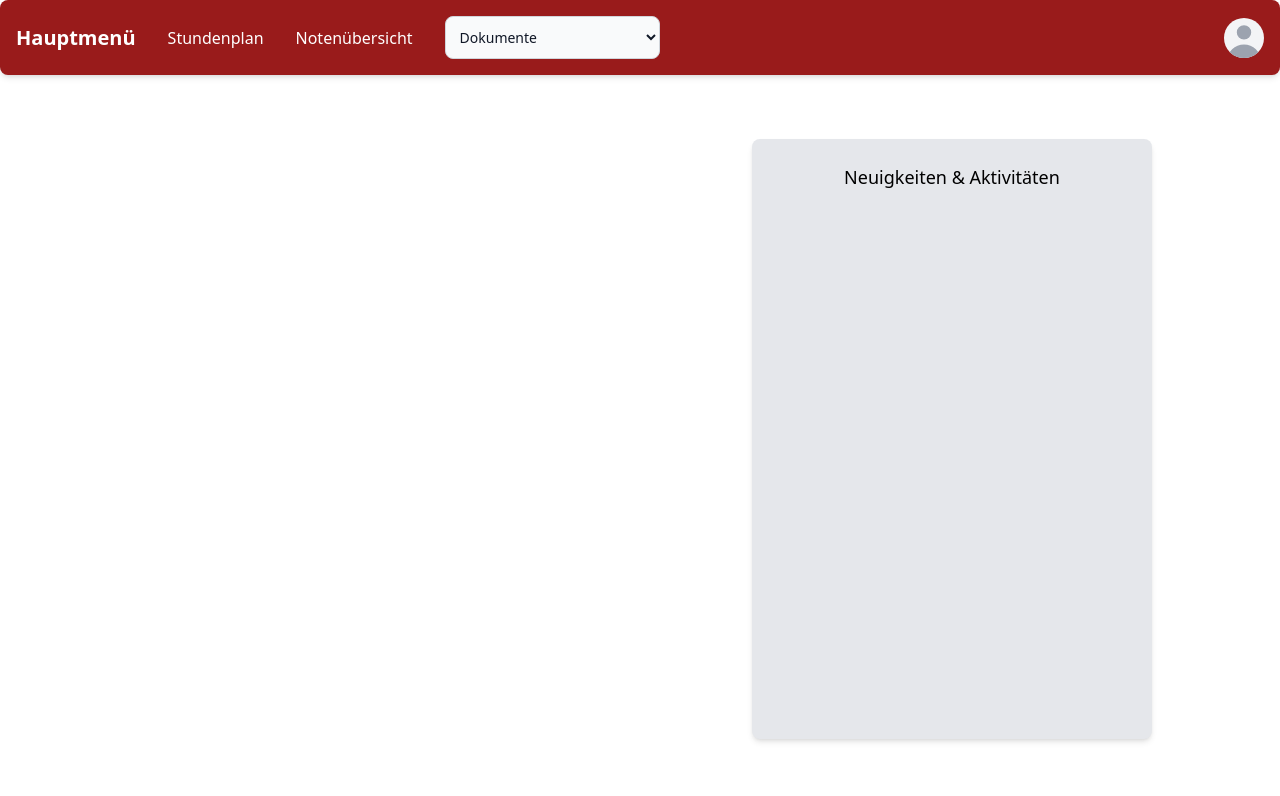
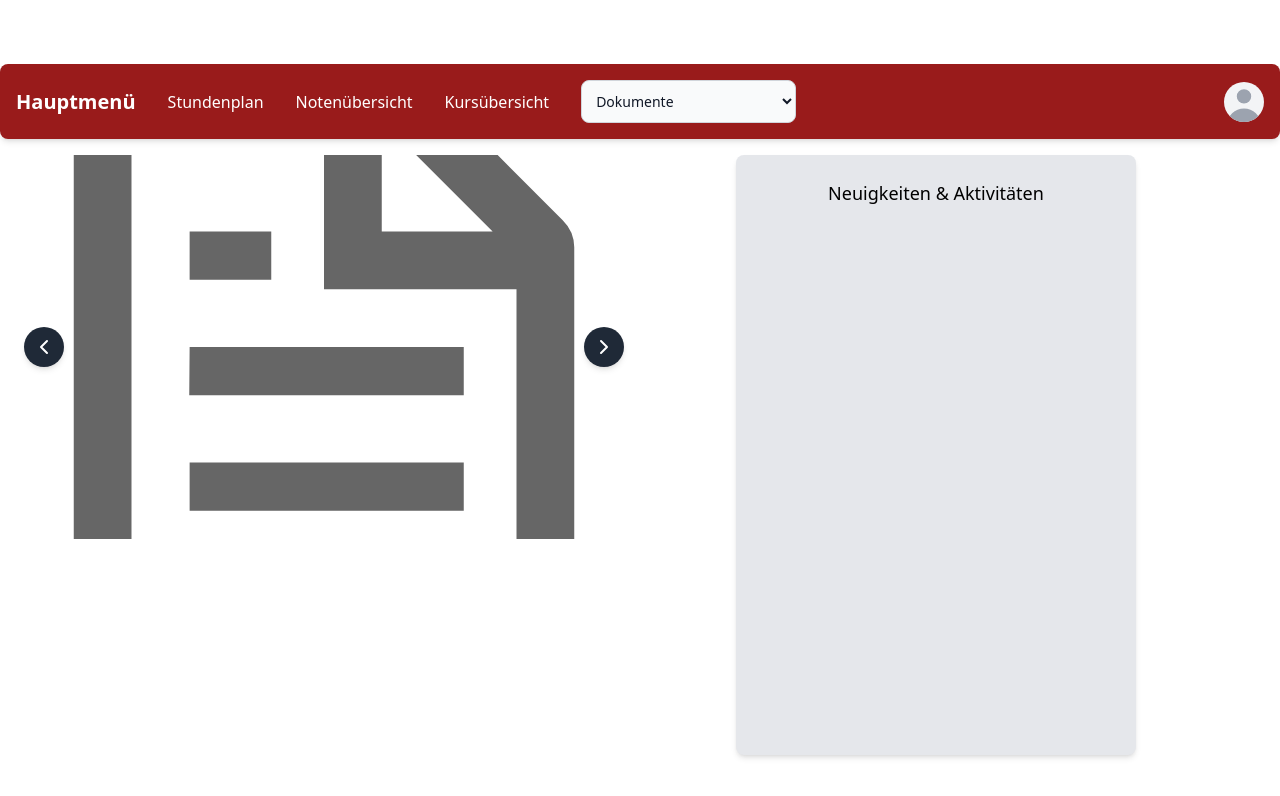
Before and after one commit to Srakawichi/studienportal, a Next.js app: page / in a window 1280 px wide. Shown: the top 796 px of the page. Built offline with nearby package versions, Linux system fonts and the light colour scheme.

Commit message:
- slideshow - courseoverview

```diff
--- /dev/null
+++ b/app/courseoverview/page.tsx
@@ -0,0 +1,10 @@
+import Navbar from "../navigation/navbar";
+
+export default function CoursOverview() {
+    return (
+        <div>
+            <Navbar/>
+            <h1>Kurse</h1>
+        </div>
+    );
+}
--- /dev/null
+++ b/app/dashboard/news.tsx
@@ -0,0 +1,9 @@
+export default function NewsPage() {
+    return (
+        <div className="flex min-h-screen place-content-end">
+            <div className="bg-gray-200 p-6 rounded-lg shadow-md w-[400px] h-[600px] mr-32">
+                <p className="text-lg font-medium text-center">Neuigkeiten & Aktivitäten</p>
+            </div>
+        </div>
+    );
+}
--- /dev/null
+++ b/app/dashboard/slideshow.tsx
@@ -0,0 +1,49 @@
+"use client";
+
+import { useState } from "react";
+import Image from "next/image";
+import { ChevronLeft, ChevronRight } from "lucide-react";
+
+const images = [
+    "/file.svg",
+    "/globe.svg",
+    "/next.svg"
+];
+
+export default function SlideShow() {
+    const [currentIndex, setCurrentIndex] = useState(0);
+
+    const prevSlide = () => {
+        setCurrentIndex((prevIndex) => (prevIndex === 0 ? images.length - 1 : prevIndex - 1));
+    };
+
+    const nextSlide = () => {
+        setCurrentIndex((prevIndex) => (prevIndex === images.length - 1 ? 0 : prevIndex + 1));
+    };
+
+    return (
+        <div className="relative w-full max-w-2xl mx-auto">
+            <div className="relative w-full h-64 md:h-96">
+                <Image
+                    src={images[currentIndex]}
+                    alt="Slideshow Image"
+                    layout="fill"
+                    objectFit="cover"
+                    className="rounded-lg"
+                />
+            </div>
+            <button
+                onClick={prevSlide}
+                className="absolute left-2 top-1/2 transform -translate-y-1/2 bg-gray-800 text-white p-2 rounded-full shadow-md hover:bg-gray-700"
+            >
+                <ChevronLeft size={24} />
+            </button>
+            <button
+                onClick={nextSlide}
+                className="absolute right-2 top-1/2 transform -translate-y-1/2 bg-gray-800 text-white p-2 rounded-full shadow-md hover:bg-gray-700"
+            >
+                <ChevronRight size={24} />
+            </button>
+        </div>
+    );
+}
--- a/app/navigation/navbar.tsx
+++ b/app/navigation/navbar.tsx
@@ -4,7 +4,7 @@ import Link from 'next/link';
 
 const Navbar = () => {
     return (
-        <nav className="bg-red-800 p-4 shadow-md rounded-lg w-full">
+        <nav className="bg-red-800 p-4 shadow-md rounded-lg w-full mt-16">
             <div className="container max-w-screen-xl mx-auto flex justify-between items-center">
                 <div className="flex gap-x-8 items-center">
                     <Link href="/">
@@ -12,6 +12,7 @@ const Navbar = () => {
                     </Link>
                     <Link href="/timetable" className="text-white hover:text-gray-200">Stundenplan</Link>
                     <Link href="/overviewofgrades" className="text-white hover:text-gray-200">Notenübersicht</Link>
+                    <Link href="/courseoverview" className="text-white hover:text-gray-200">Kursübersicht</Link>
                     {/* Dropdownmenue */}
                     <form className="max-w-sm mx-auto">
                         <select defaultValue="DO" id="countries"
--- a/app/page.tsx
+++ b/app/page.tsx
@@ -1,3 +1,5 @@
+import NewsPage from "./dashboard/news";
+import SlideShow from "./dashboard/slideshow";
 import Navbar from "./navigation/navbar";
 
 export default function Home() {
@@ -5,10 +7,9 @@ export default function Home() {
       <div>
           <title> Studienportal </title>
           <Navbar/>
-          <div className="flex min-h-screen place-content-end">
-              <div className="bg-gray-200 p-6 rounded-lg shadow-md w-[400px] h-[600px] mr-32 mt-16">
-                  <p className="text-lg font-medium text-center">Neuigkeiten & Aktivitäten</p>
-              </div>
+          <div className="flex gap-4 p-4">
+              <div className="w-1/2"><SlideShow/></div>
+              <div className="w-1/2"><NewsPage/></div>
           </div>
       </div>
   );
--- a/data/schedule.json
+++ b/data/schedule.json
@@ -3,5 +3,10 @@
     "day": "Donnerstag",
     "time": "11:00 - 14:00",
     "subject": "Typescript"
+  },
+  {
+    "day": "Mittwoch",
+    "time": "12:00 - 16:00",
+    "subject": "Software engineering"
   }
 ]
--- a/package.json
+++ b/package.json
@@ -11,6 +11,7 @@
   },
   "dependencies": {
     "flowbite": "^3.1.2",
+    "lucide-react": "^0.475.0",
     "next": "^15.1.7",
     "react": "^19.0.0",
     "react-dom": "^19.0.0"
```
Also changed, not shown: 1 other file (tests, documents, lock files or other folders).
